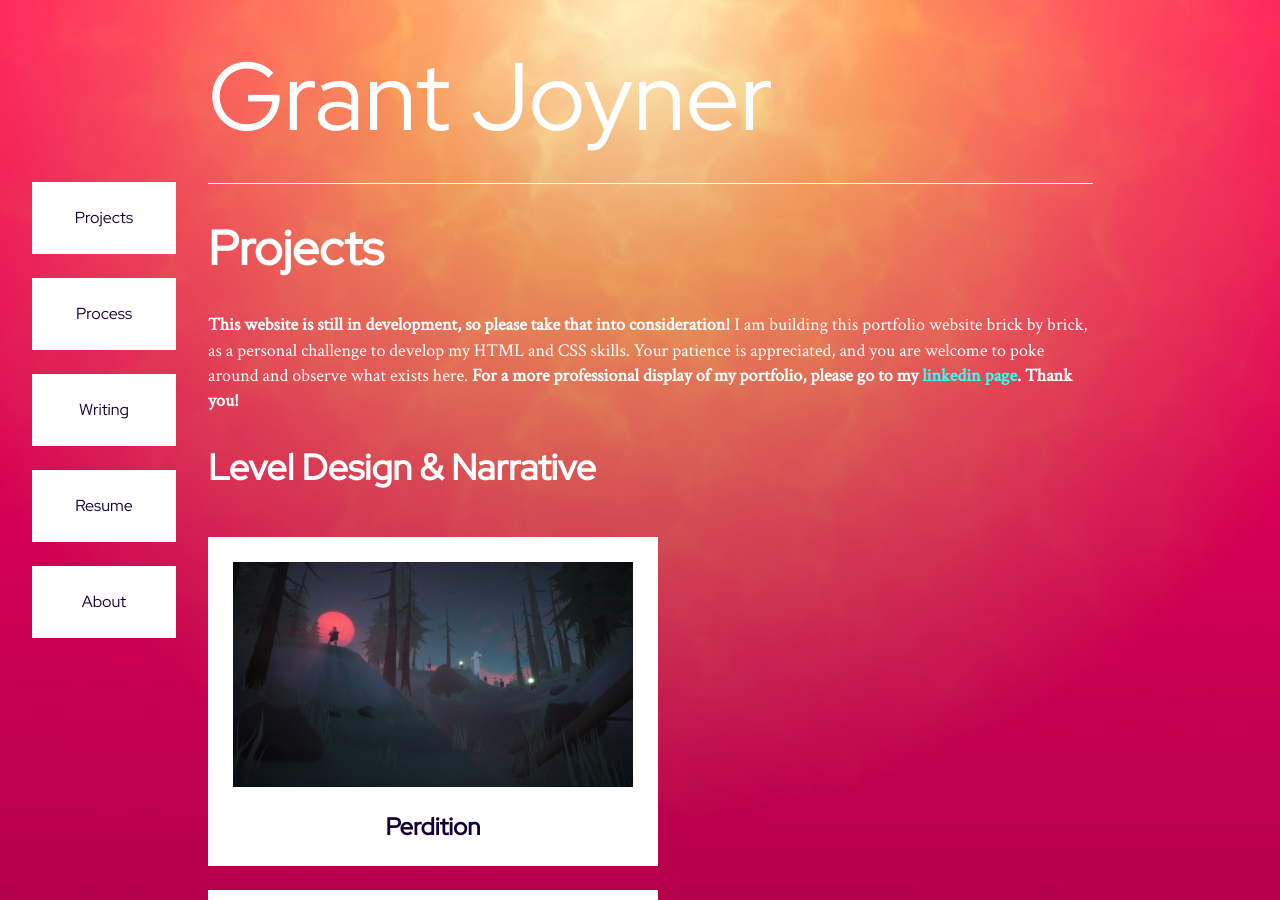
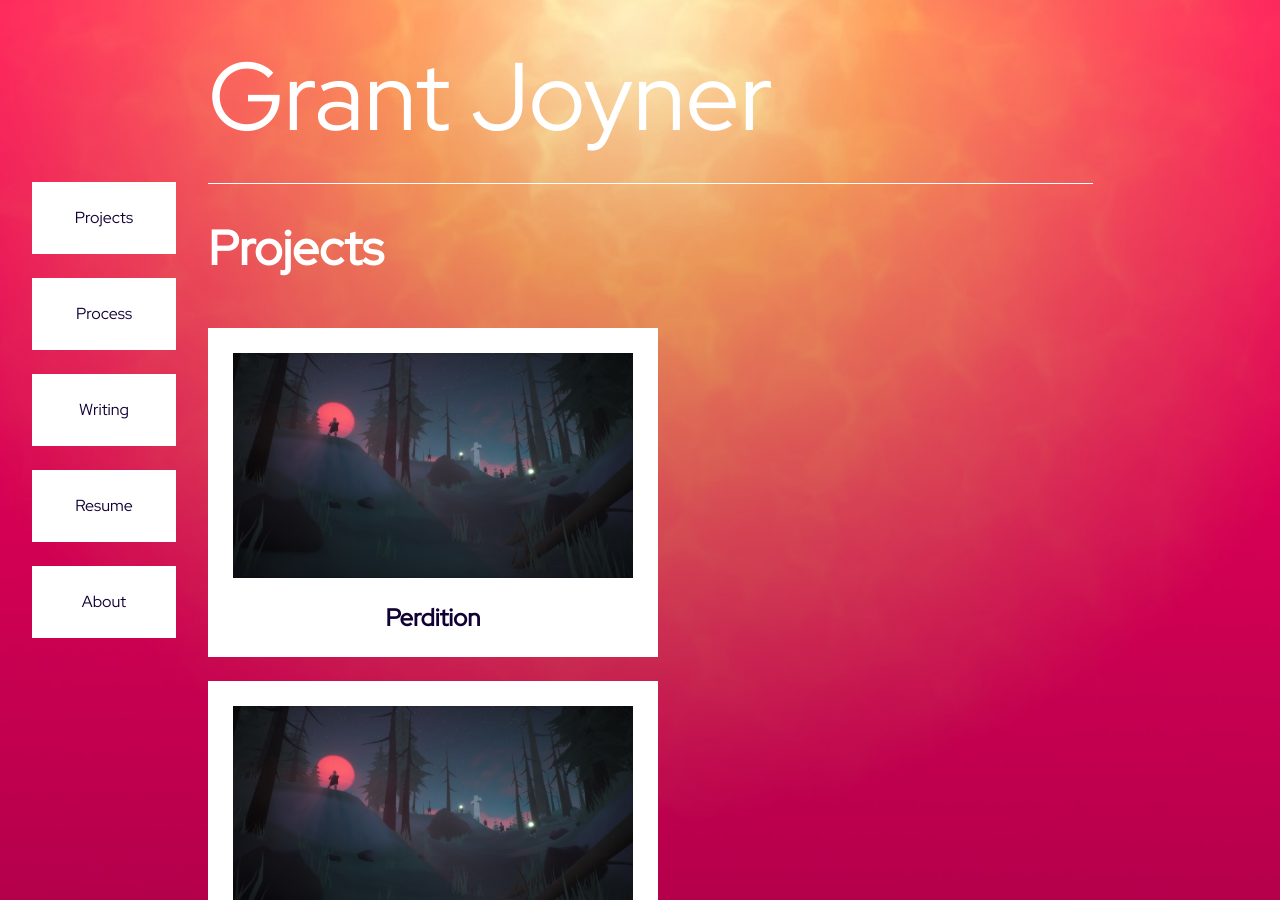
Before and after one commit to digigrant/digigrant.github.io, a Jekyll site: the page built from index.html, in a window 1280 px wide and 900 px high. Built offline with Jekyll 4.4.1, drawn with Linux system fonts in a browser that asks for light colours.

Commit message:
Update index.html

```diff
--- a/index.html
+++ b/index.html
@@ -5,10 +5,6 @@
 
 <h1>Projects</h1>
 
-<p><strong>This website is still in development, so please take that into consideration!</strong> I am building this portfolio website brick by brick, as a personal challenge to develop my HTML and CSS skills. Your patience is appreciated, and you are welcome to poke around and observe what exists here. <strong>For a more professional display of my portfolio, please go to my <a href="https://www.linkedin.com/in/gejoyner/">linkedin page</a>. Thank you!</strong></p>
-
-<div class="grid">
-  <h2>Level Design & Narrative</h2>
 <div class="row">
   <ul>
     <a href="/projects/perdition.html">
@@ -18,12 +14,12 @@
     </a>
      <a href="/projects/fishing-game.html">
       <li class="col">
-          <img src="/assets/images/dingo.jpg"><h3>Grant's Big Fishin'</h3>
+        <img src="/assets/images/perdition1_small.jpg"><h3>Grant's Big Fishin'</h3>
       </li>
     </a>
     <a href="/projects/crumbling-castle.html">
       <li class="col">
-          <img src="/assets/images/dingo.jpg"><h3>Crumbling Castle (WIP)</h3>
+        <img src="/assets/images/perdition1_small.jpg"><h3>Crumbling Castle (WIP)</h3>
       </li>
     </a>
     <a href="/projects/wolf-bite.html">
@@ -31,15 +27,9 @@
         <img src="/assets/images/wolf-bite/wb1_s.jpg"><h3>Wolf Bite</h3>
       </li>
     </a>
-    </ul>
-  </div>
-
-  <h2>Other Projects</h2>
-  <div class="row">
-    <ul>
     <a href="/projects/being-evelyn.html">
       <li class="col">
-          <img src="/assets/images/dingo.jpg"><h3>Being Evelyn</h3>
+        <img src="/assets/images/perdition1_small.jpg"><h3>Being Evelyn</h3>
       </li>
     </a>
     <a href="/projects/super-dunk-fighters.html">
@@ -49,9 +39,8 @@
     </a>
     <a href="/projects/diving-game.html">
       <li class="col">
-          <img src="/assets/images/dingo.jpg"><h3>Deep Sea Diving</h3>
+        <img src="/assets/images/perdition1_small.jpg"><h3>Deep Sea Diving</h3>
       </li>
     </a>
   </ul>
 </div>
-</div>
```
Lines whose indentation alone changed are shown as unchanged.
